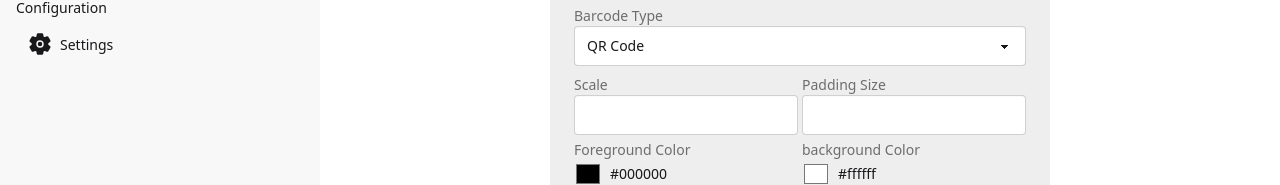
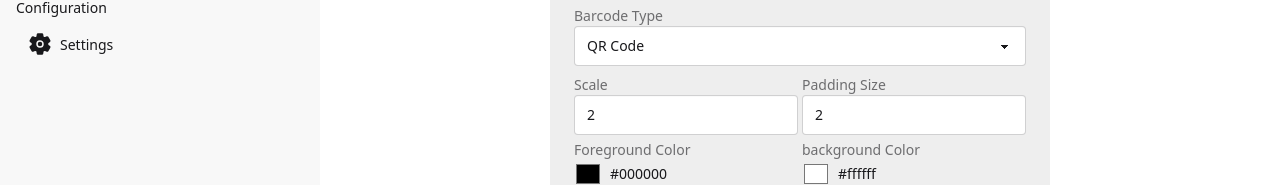
Before and after one commit to kelvinchin12070811/developer-toolkit, a React (Vite) app: page /generators/barcode in a window 1280 px wide. Shown: the part 356-541 px from the top of the page. Built offline with nearby package versions, Linux system fonts and the light colour scheme.

Commit message:
Implement barcode generation feature with customizable options

```diff
--- a/package.json
+++ b/package.json
@@ -10,6 +10,7 @@
     "preview": "vite preview"
   },
   "dependencies": {
+    "@bwip-js/browser": "^4.6.0",
     "@tailwindcss/vite": "^4.1.10",
     "@types/node": "^24.0.3",
     "clsx": "^2.1.1",
--- a/src/pages/generators/Barcode.tsx
+++ b/src/pages/generators/Barcode.tsx
@@ -1,15 +1,45 @@
 import { GeneratorCard } from '@/components/ui/GeneratorCard';
 import { useState } from 'react';
 import { ColourInput } from '@/components/ui/ColourInput';
+import bwipjs from '@bwip-js/browser';
 
 export function BarcodeGenerator() {
   const [text, setText] = useState<string>('');
-  const [barcodeType, setBarcodeType] = useState<string>('qr-code');
+  const [barcodeType, setBarcodeType] = useState<string>('qrcode');
   const [foregroundColor, setForegroundColor] = useState<string>('#000000');
   const [backgroundColor, setBackgroundColor] = useState<string>('#ffffff');
+  const [scale, setScale] = useState<number>(2);
+  const [paddingSize, setPaddingSize] = useState<number>(2);
+  const [generatedBarcode, setGeneratedBarcode] = useState<string | null>(null);
+
+  const onGenerateBarcode = () => {
+    if (!text) {
+      setGeneratedBarcode(null);
+      return;
+    }
+
+    const canvas = document.createElement('canvas');
+    bwipjs.toCanvas(canvas, {
+      bcid: barcodeType,
+      text: text,
+      scale: scale,
+      backgroundcolor: backgroundColor,
+      paddingwidth: paddingSize,
+      paddingheight: paddingSize,
+      barcolor: foregroundColor,
+    });
+
+    setGeneratedBarcode(canvas.toDataURL());
+  };
+
+  const openInNewTab = () => {
+    if (!generatedBarcode) return;
+
+    window.open(generatedBarcode);
+  };
 
   return (
-    <GeneratorCard title='Barcode Generator' noCopy>
+    <GeneratorCard title='Barcode Generator' noCopy onGenerate={onGenerateBarcode}>
       <div>
         <label className='label'>Text</label>
         <input
@@ -26,18 +56,33 @@ export function BarcodeGenerator() {
           value={barcodeType}
           onChange={e => setBarcodeType(e.target.value)}
         >
-          <option value='qr-code'>QR Code</option>
-          <option value='data-matrix'>Data Matrix</option>
+          <option value='qrcode'>QR Code</option>
+          <option value='datamatrix'>Data Matrix</option>
+          <option value='datamatrixrectangularextension'>Data Matrix Rectangular Extension</option>
         </select>
       </div>
       <div className='grid grid-cols-[repeat(auto-fit,minmax(200px,1fr))] gap-1'>
         <div>
           <label className='label'>Scale</label>
-          <input type='number' className='input w-full' min={1} max={255} />
+          <input
+            type='number'
+            className='input w-full'
+            min={1}
+            max={255}
+            value={scale}
+            onChange={e => setScale(Number.parseInt(e.target.value) || 0)}
+          />
         </div>
         <div>
           <label className='label'>Padding Size</label>
-          <input type='number' className='input w-full' min={1} max={255} />
+          <input
+            type='number'
+            className='input w-full'
+            min={1}
+            max={255}
+            value={paddingSize}
+            onChange={e => setPaddingSize(Number.parseInt(e.target.value) || 0)}
+          />
         </div>
         <div>
           <label className='label'>Foreground Color</label>
@@ -48,6 +93,18 @@ export function BarcodeGenerator() {
           <ColourInput value={backgroundColor} onChange={setBackgroundColor} />
         </div>
       </div>
+      {generatedBarcode && (
+        <div>
+          <label className='label mt-4'>Result</label>
+          <div
+            className='flex justify-center bg-base-200 rounded p-4 cursor-pointer'
+            onClick={openInNewTab}
+            title='Click to open in new tab'
+          >
+            <img src={generatedBarcode} className='h-20' alt='Generated Barcode' />
+          </div>
+        </div>
+      )}
     </GeneratorCard>
   );
 }
```
Also changed, not shown: 1 other file (tests, documents, lock files or other folders).
